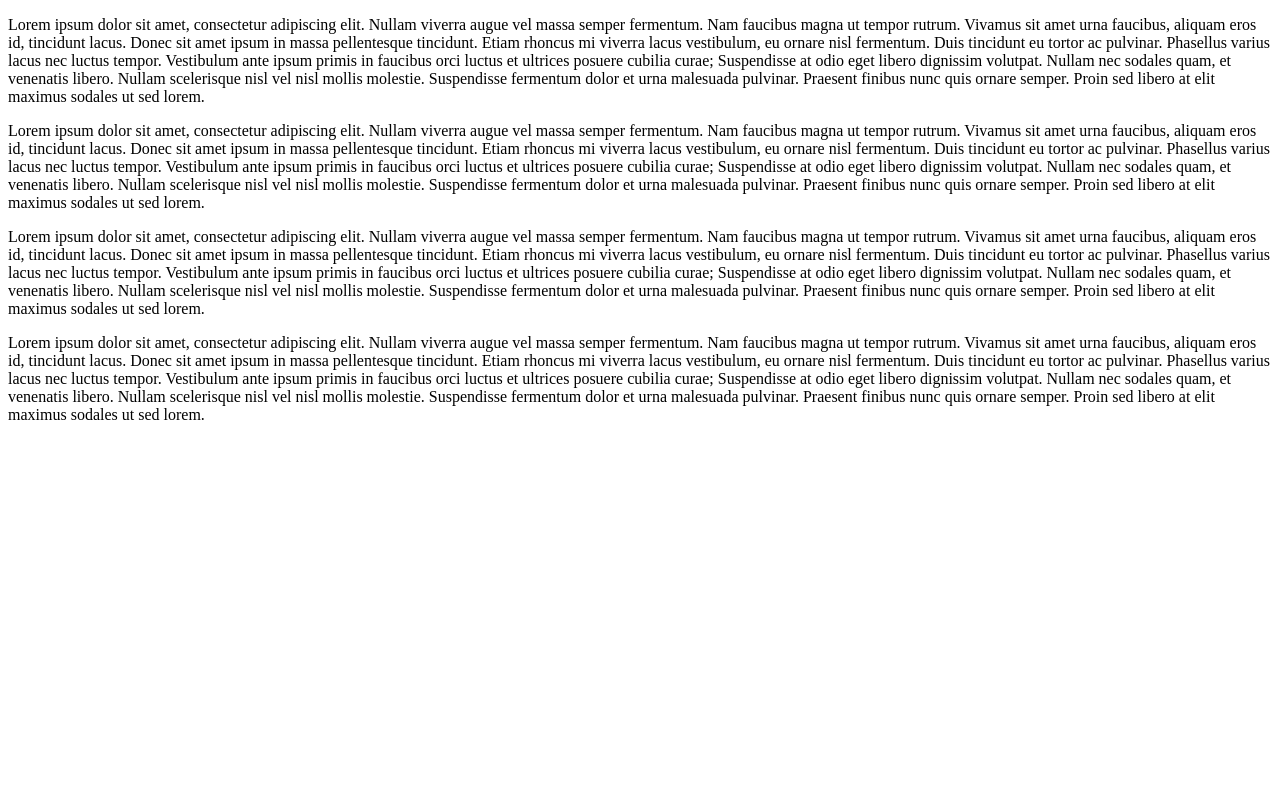
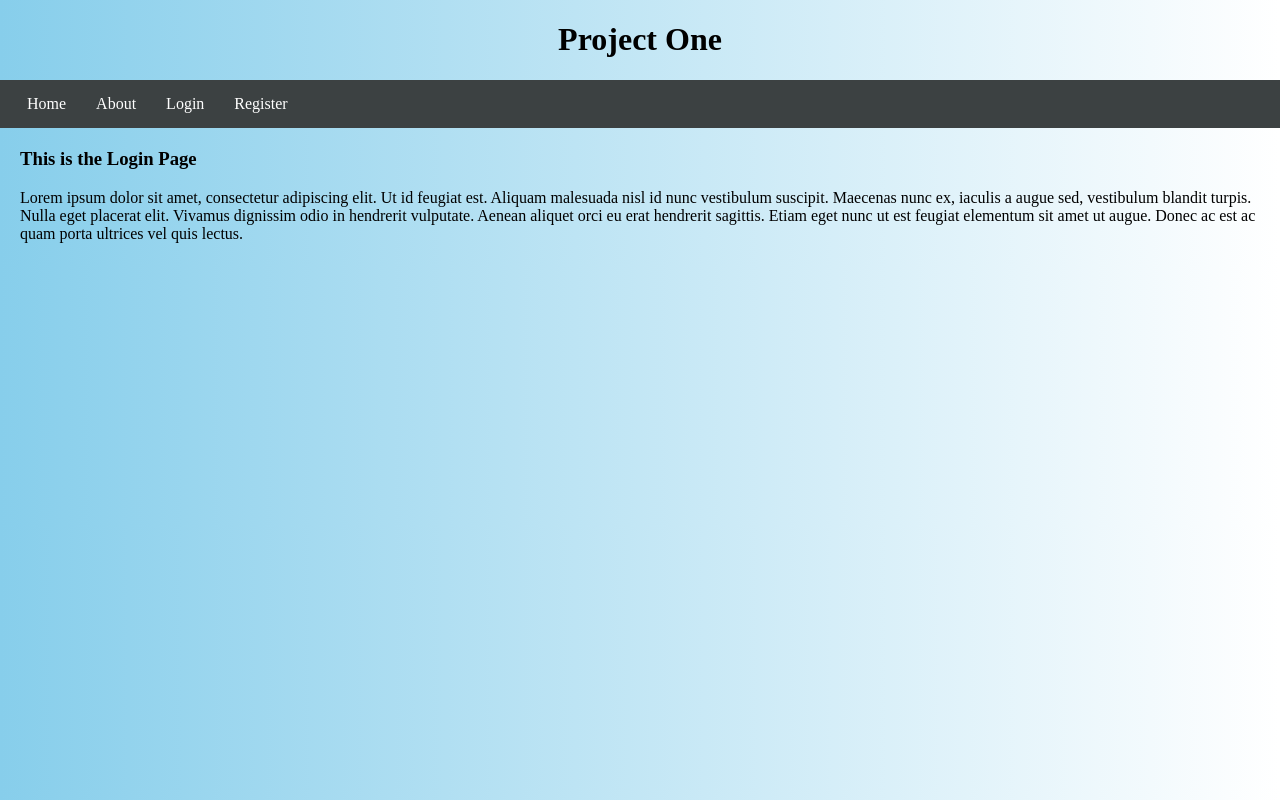
Before and after one commit to rcruz675/projectonerepo, a Next.js app in the folder frontend/: page /login in a window 1280 px wide. Built offline with nearby package versions, Linux system fonts and the light colour scheme.

Commit message:
Added a navigation bar to the Login page

```diff
--- a/frontend/src/app/login/login.css
+++ b/frontend/src/app/login/login.css
@@ -1,19 +1,38 @@
-#login-background{
+@import url('https://fonts.googleapis.com/css2?family=Press+Start+2P&display=swap');
 
+body{
+    background: linear-gradient(to right, skyblue, white);
+    margin: 0px;
 }
 
-#p1{
-
+#login-content{
+    margin: 20px
 }
 
-#p2{
-
+h1{
+    text-align: center;
 }
 
-#p3{
-
+.navbar ul{
+    list-style-type:none;
+    background-color: #3C4142;
+    padding: 0 0 0 12px;
+    margin: 0px;
+    overflow: hidden;
 }
 
-#p4{
+.navbar a{
+    color: white;
+    text-decoration: none;
+    padding: 15px;
+    display: block;
+    text-align: center;
+}
 
+.navbar a:hover{
+    background-color: hsl(0, 0%, 10%)
 }
+
+.navbar li{
+    float: left;
+}
--- a/frontend/src/app/login/page.tsx
+++ b/frontend/src/app/login/page.tsx
@@ -4,13 +4,24 @@ import "./login.css";
 
 export default function Home() {
   return (
-    <div id="login-background">
+    <div>
       <main>
 
-        <p id="p1"> Lorem ipsum dolor sit amet, consectetur adipiscing elit. Nullam viverra augue vel massa semper fermentum. Nam faucibus magna ut tempor rutrum. Vivamus sit amet urna faucibus, aliquam eros id, tincidunt lacus. Donec sit amet ipsum in massa pellentesque tincidunt. Etiam rhoncus mi viverra lacus vestibulum, eu ornare nisl fermentum. Duis tincidunt eu tortor ac pulvinar. Phasellus varius lacus nec luctus tempor. Vestibulum ante ipsum primis in faucibus orci luctus et ultrices posuere cubilia curae; Suspendisse at odio eget libero dignissim volutpat. Nullam nec sodales quam, et venenatis libero. Nullam scelerisque nisl vel nisl mollis molestie. Suspendisse fermentum dolor et urna malesuada pulvinar. Praesent finibus nunc quis ornare semper. Proin sed libero at elit maximus sodales ut sed lorem. </p>
-        <p id="p2"> Lorem ipsum dolor sit amet, consectetur adipiscing elit. Nullam viverra augue vel massa semper fermentum. Nam faucibus magna ut tempor rutrum. Vivamus sit amet urna faucibus, aliquam eros id, tincidunt lacus. Donec sit amet ipsum in massa pellentesque tincidunt. Etiam rhoncus mi viverra lacus vestibulum, eu ornare nisl fermentum. Duis tincidunt eu tortor ac pulvinar. Phasellus varius lacus nec luctus tempor. Vestibulum ante ipsum primis in faucibus orci luctus et ultrices posuere cubilia curae; Suspendisse at odio eget libero dignissim volutpat. Nullam nec sodales quam, et venenatis libero. Nullam scelerisque nisl vel nisl mollis molestie. Suspendisse fermentum dolor et urna malesuada pulvinar. Praesent finibus nunc quis ornare semper. Proin sed libero at elit maximus sodales ut sed lorem. </p>
-        <p id="p3"> Lorem ipsum dolor sit amet, consectetur adipiscing elit. Nullam viverra augue vel massa semper fermentum. Nam faucibus magna ut tempor rutrum. Vivamus sit amet urna faucibus, aliquam eros id, tincidunt lacus. Donec sit amet ipsum in massa pellentesque tincidunt. Etiam rhoncus mi viverra lacus vestibulum, eu ornare nisl fermentum. Duis tincidunt eu tortor ac pulvinar. Phasellus varius lacus nec luctus tempor. Vestibulum ante ipsum primis in faucibus orci luctus et ultrices posuere cubilia curae; Suspendisse at odio eget libero dignissim volutpat. Nullam nec sodales quam, et venenatis libero. Nullam scelerisque nisl vel nisl mollis molestie. Suspendisse fermentum dolor et urna malesuada pulvinar. Praesent finibus nunc quis ornare semper. Proin sed libero at elit maximus sodales ut sed lorem. </p>
-        <p id="p4"> Lorem ipsum dolor sit amet, consectetur adipiscing elit. Nullam viverra augue vel massa semper fermentum. Nam faucibus magna ut tempor rutrum. Vivamus sit amet urna faucibus, aliquam eros id, tincidunt lacus. Donec sit amet ipsum in massa pellentesque tincidunt. Etiam rhoncus mi viverra lacus vestibulum, eu ornare nisl fermentum. Duis tincidunt eu tortor ac pulvinar. Phasellus varius lacus nec luctus tempor. Vestibulum ante ipsum primis in faucibus orci luctus et ultrices posuere cubilia curae; Suspendisse at odio eget libero dignissim volutpat. Nullam nec sodales quam, et venenatis libero. Nullam scelerisque nisl vel nisl mollis molestie. Suspendisse fermentum dolor et urna malesuada pulvinar. Praesent finibus nunc quis ornare semper. Proin sed libero at elit maximus sodales ut sed lorem. </p>
+        <h1>Project One</h1>
+
+        <nav className="navbar">
+            <ul>
+                <li><a href="">Home</a></li>
+                <li><a href="">About</a></li>
+                <li><a href="">Login</a></li>
+                <li><a href="">Register</a></li>
+            </ul>
+        </nav>
+
+        <div id="login-content">
+            <h3> This is the Login Page< /h3>
+            <p> Lorem ipsum dolor sit amet, consectetur adipiscing elit. Ut id feugiat est. Aliquam malesuada nisl id nunc vestibulum suscipit. Maecenas nunc ex, iaculis a augue sed, vestibulum blandit turpis. Nulla eget placerat elit. Vivamus dignissim odio in hendrerit vulputate. Aenean aliquet orci eu erat hendrerit sagittis. Etiam eget nunc ut est feugiat elementum sit amet ut augue. Donec ac est ac quam porta ultrices vel quis lectus. </p>
+        </div>
 
       </main>
     </div>
```
